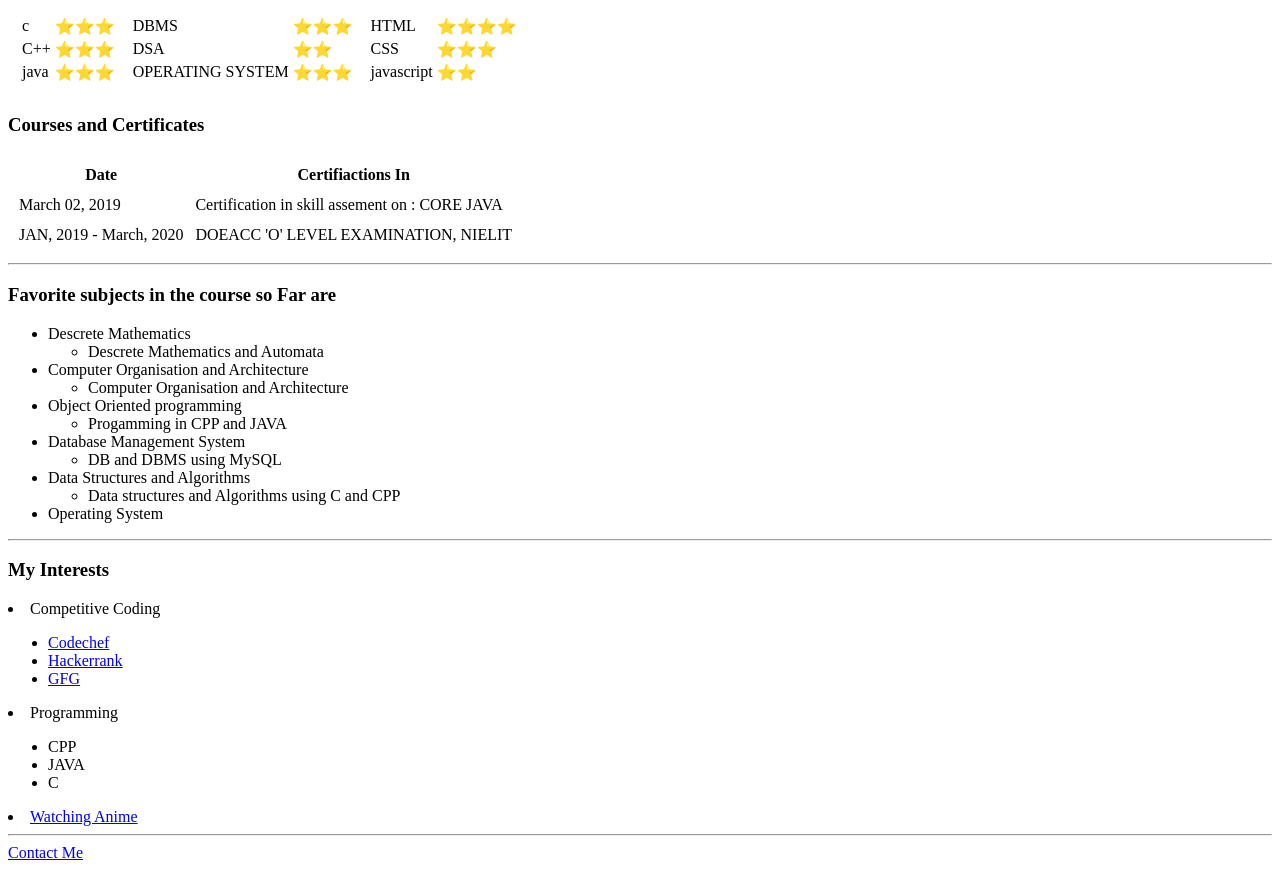
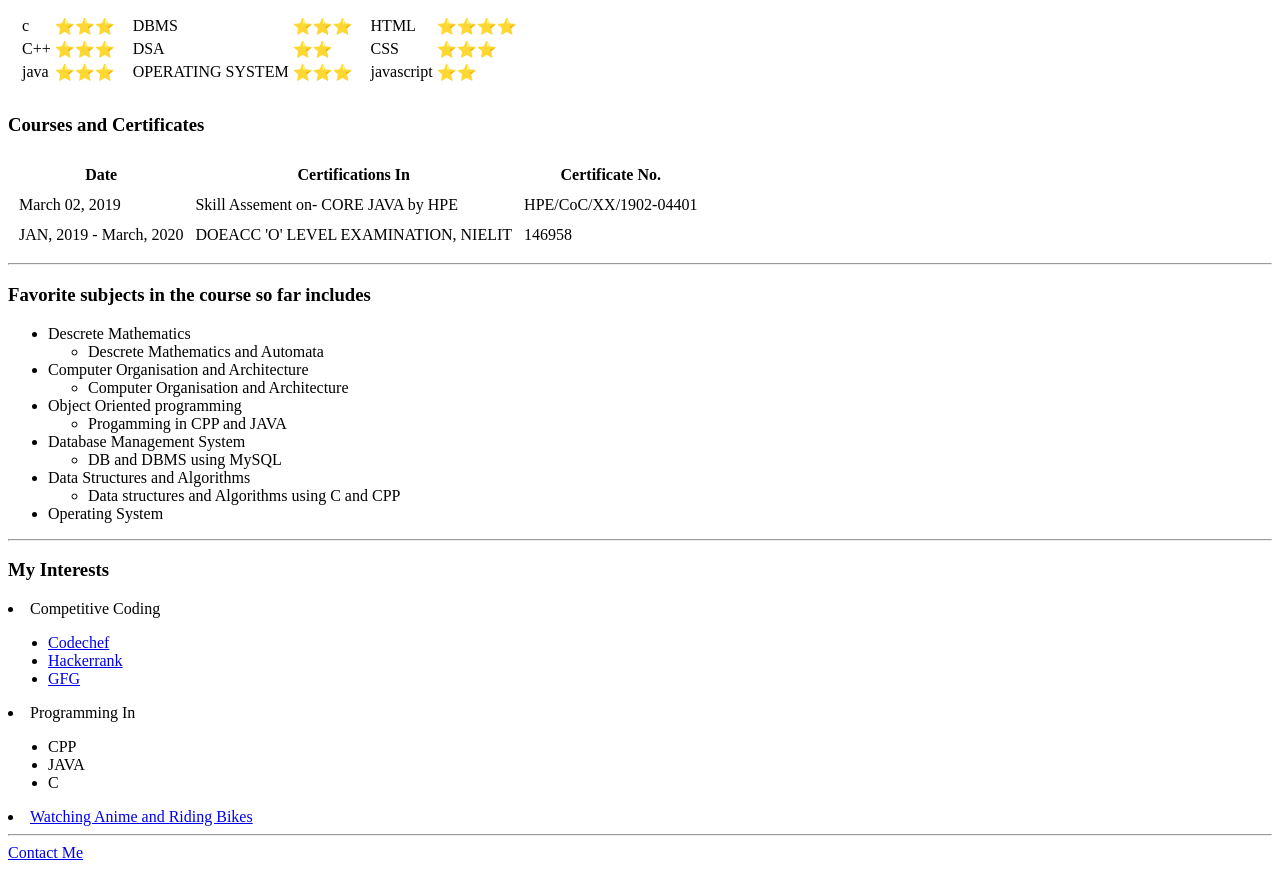
Before and after one commit to Sharad1606/CV, a plain HTML site: page index.html in a window 1280 px wide. Shown: the part 763-1633 px from the top of the page. Drawn offline with Linux system fonts and the light colour scheme.

Commit message:
Update index.html

```diff
--- a/index.html
+++ b/index.html
@@ -110,20 +110,23 @@
   <h3>Courses and Certificates</h3>
   <table cellspacing="10">
     <th>Date</th>
-    <th>Certifiactions In</th>
+    <th>Certifications In</th>
+    <th>Certificate No.</th>
     <tr>
       <td>March 02, 2019</td>
-      <td>Certification in skill assement on : CORE JAVA </td>
+      <td> Skill Assement on- CORE JAVA by HPE </td>
+      <td> HPE/CoC/XX/1902-04401 </td>
     </tr>
     <tr>
       <td>JAN, 2019 - March, 2020</td>
       <td>DOEACC 'O' LEVEL EXAMINATION, NIELIT</td>
+       <td>146958</td>
     </tr>
   </table>
 
 
   <hr>
-  <h3>Favorite subjects in the course so Far are</h3>
+  <h3>Favorite subjects in the course so far includes</h3>
   <ul>
     <li>Descrete Mathematics
       <!-- look at the closing </li> tag is not places here. -->
@@ -172,14 +175,14 @@
        <li><a href="https://auth.geeksforgeeks.org/user/sharad01010202/practice" target="_main">GFG</a></li>
     </ul>
   </li>
-<li>Programming
+<li>Programming In
     <ul>
       <li>CPP</li>
       <li>JAVA </li>
       <li>C</li>
     </ul>
   </li>
-  <li><a href="https://www.youtube.com/watch?v=s6hKDiD-ppo  target=" _main"">Watching Anime</a></li>
+  <li><a href="https://www.youtube.com/watch?v=s6hKDiD-ppo  target=" _main"">Watching Anime and Riding Bikes</a></li>
   </ol>
   <hr>
   <a href="contact.html" target="_main">Contact Me</a>
```
